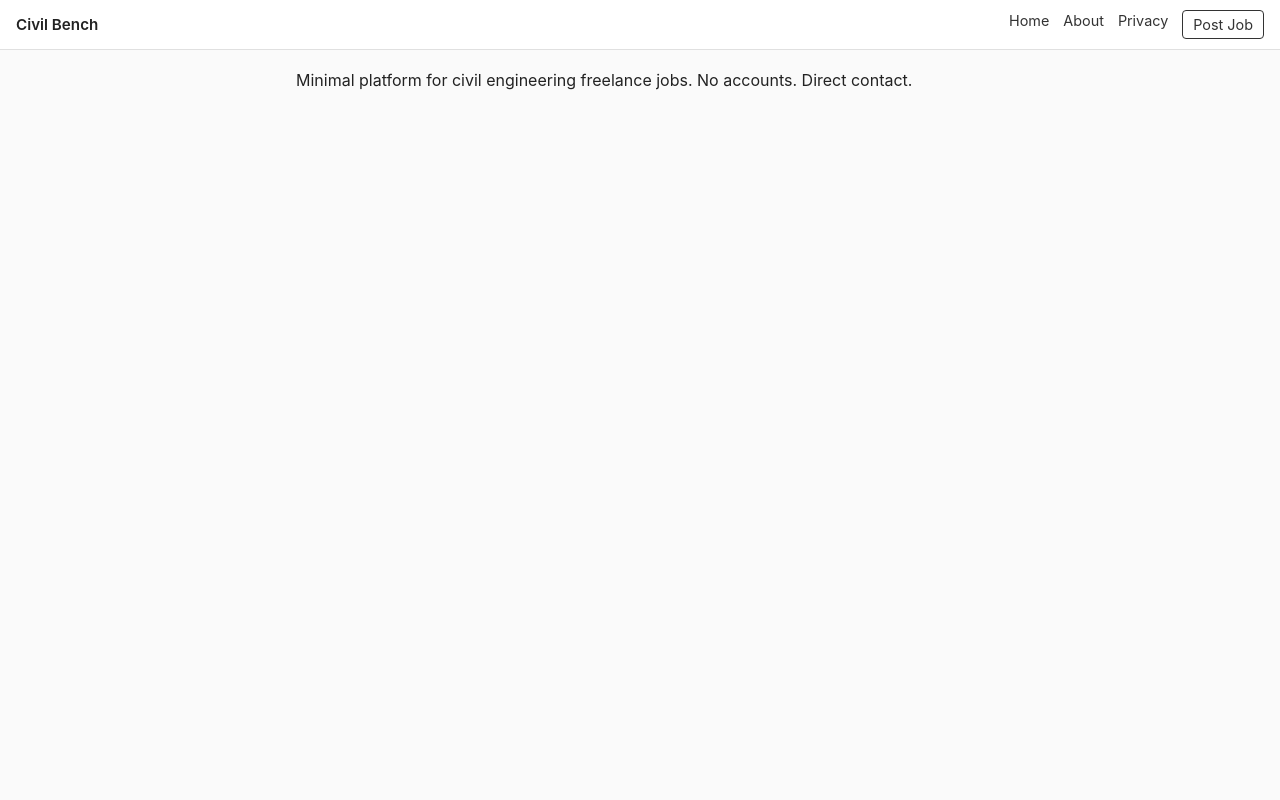
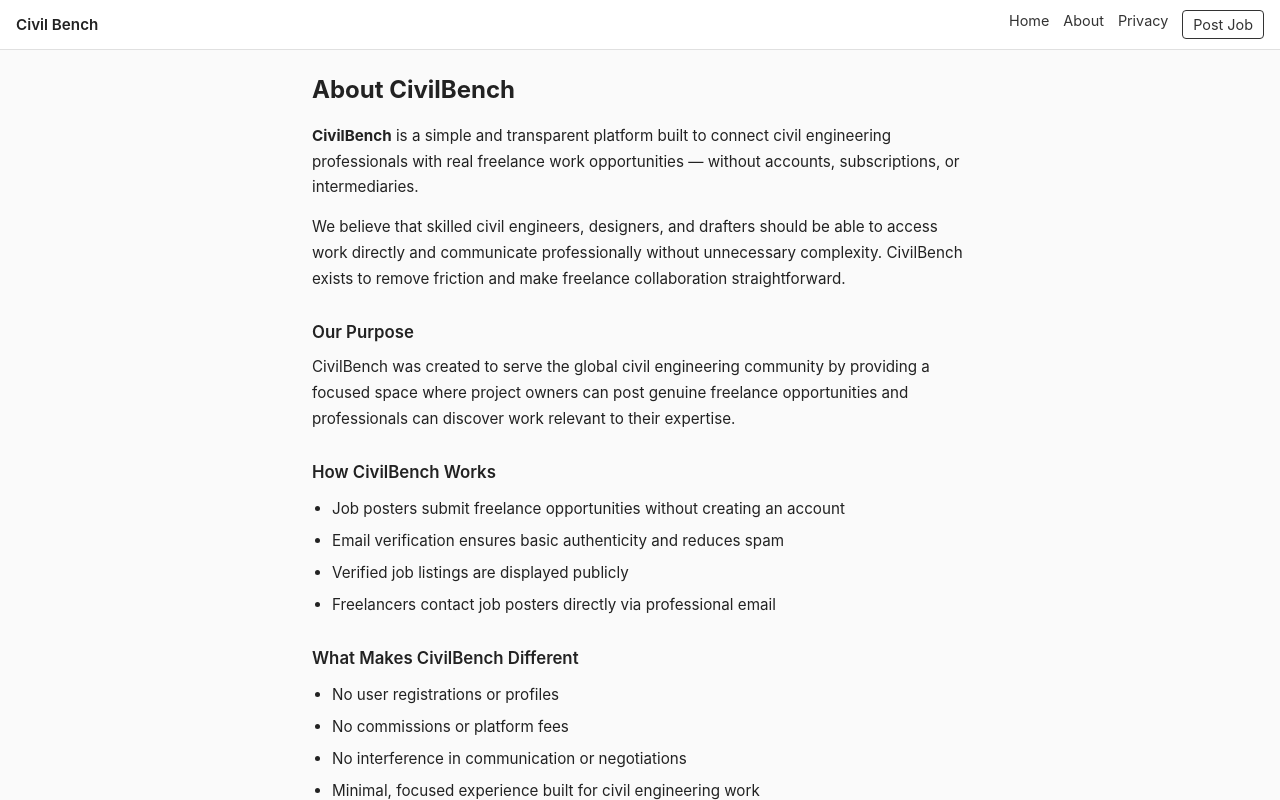
Before and after one commit to IsuruUthpalaBandara/CivilBench, a website: page index.html in a window 1280 px wide. Both pictures are taken after a click on the link "About". Shown: the top 800 px of the page. Drawn offline with Linux system fonts and the light colour scheme; no server answers.

Commit message:
Refactor index.html with updated content and structure

```diff
--- a/index.html
+++ b/index.html
@@ -191,7 +191,113 @@
 
   <!-- ABOUT -->
   <div id="about" class="page">
-    <p>Minimal platform for civil engineering freelance jobs. No accounts. Direct contact.</p>
+    <style>
+  #about {
+    max-width: 800px;
+    margin: 20px auto;
+    padding: 0 16px;
+    color: #222;
+    line-height: 1.7;
+  }
+
+  #about h1 {
+    font-size: 1.5rem;
+    font-weight: 700;
+    margin-bottom: 12px;
+  }
+
+  #about h2 {
+    font-size: 1.05rem;
+    margin-top: 26px;
+    margin-bottom: 8px;
+    font-weight: 600;
+  }
+
+  #about p {
+    margin-bottom: 14px;
+    font-size: 0.95rem;
+  }
+
+  #about ul {
+    margin: 10px 0 16px 20px;
+  }
+
+  #about li {
+    margin-bottom: 6px;
+    font-size: 0.95rem;
+  }
+
+  #about .highlight {
+    background: #ffffff;
+    border: 1px solid #e0e0e0;
+    border-radius: 6px;
+    padding: 14px;
+    margin-top: 20px;
+  }
+
+  @media (max-width: 600px) {
+    #about h1 {
+      font-size: 1.3rem;
+    }
+
+    #about h2 {
+      font-size: 1rem;
+    }
+  }
+</style>
+
+<h1>About CivilBench</h1>
+
+<p>
+  <strong>CivilBench</strong> is a simple and transparent platform built to connect
+  civil engineering professionals with real freelance work opportunities — without
+  accounts, subscriptions, or intermediaries.
+</p>
+
+<p>
+  We believe that skilled civil engineers, designers, and drafters should be able to
+  access work directly and communicate professionally without unnecessary complexity.
+  CivilBench exists to remove friction and make freelance collaboration straightforward.
+</p>
+
+<h2>Our Purpose</h2>
+<p>
+  CivilBench was created to serve the global civil engineering community by providing
+  a focused space where project owners can post genuine freelance opportunities and
+  professionals can discover work relevant to their expertise.
+</p>
+
+<h2>How CivilBench Works</h2>
+<ul>
+  <li>Job posters submit freelance opportunities without creating an account</li>
+  <li>Email verification ensures basic authenticity and reduces spam</li>
+  <li>Verified job listings are displayed publicly</li>
+  <li>Freelancers contact job posters directly via professional email</li>
+</ul>
+
+<h2>What Makes CivilBench Different</h2>
+<ul>
+  <li>No user registrations or profiles</li>
+  <li>No commissions or platform fees</li>
+  <li>No interference in communication or negotiations</li>
+  <li>Minimal, focused experience built for civil engineering work</li>
+</ul>
+
+<h2>Our Vision</h2>
+<p>
+  Our vision is to grow CivilBench into a trusted global reference point for civil
+  engineering freelance work — a platform known for clarity, professionalism, and
+  respect for both job posters and freelancers.
+</p>
+
+<div class="highlight">
+  <p>
+    CivilBench does not act as an employer, recruiter, or agent. We simply provide
+    the infrastructure for listing opportunities and enabling direct professional
+    contact between parties.
+  </p>
+</div>
+
   </div>
 
   <!-- PRIVACY -->
```
